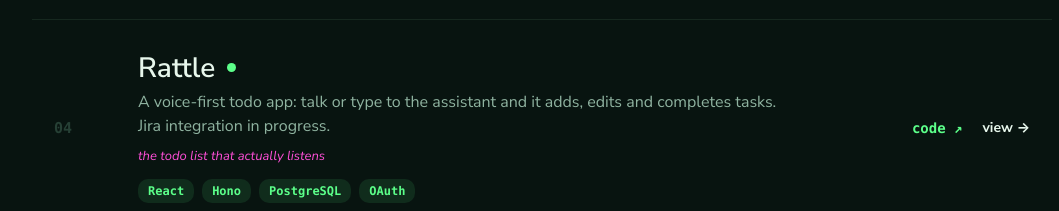
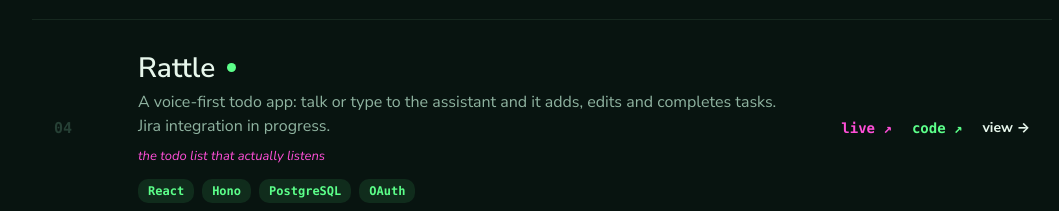
Before and after one commit to raphaeluwadone/portfolio-gear-second, a React (Vite) app: page / in a window 1280 px wide. Shown: the part 1740-1951 px from the top of the page, without its empty margins (158-1217 px from the left). Built offline with nearby package versions, Linux system fonts and the light colour scheme; a web font is replaced by a local one.

Commit message:
Link Rattle's live app

```diff
--- a/src/content.ts
+++ b/src/content.ts
@@ -118,6 +118,7 @@ export const projects: Project[] = [
     quip: 'the todo list that actually listens',
     href: '/projects/rattle/',
     repo: 'https://github.com/raphaeluwadone/rattle',
+    live: 'https://rattle-rho.vercel.app/',
   },
 ]
 
@@ -331,6 +332,7 @@ const coinfidant: CaseStudyContent = {
 const rattle: CaseStudyContent = {
   slug: 'rattle',
   repo: 'https://github.com/raphaeluwadone/rattle',
+  live: 'https://rattle-rho.vercel.app/',
   shotLayout: 'phone',
   name: 'Rattle',
   summary: 'A voice-first todo app. Talk or type to the assistant and it adds, edits, completes and deletes tasks.',
```
